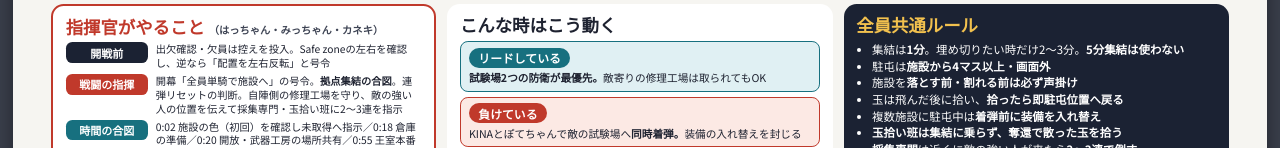
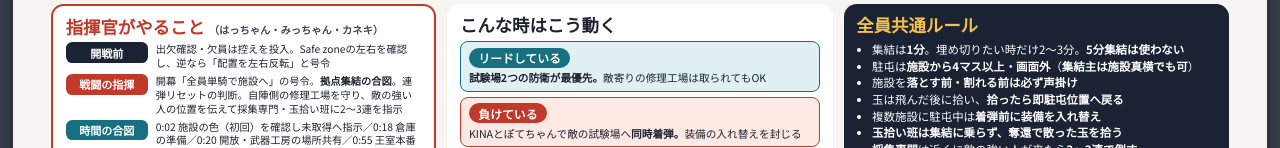
Before and after one commit to wos2026/knt, a plain HTML site: page heiki-gal/index.html in a window 1280 px wide. Shown: the part 1484-1632 px from the top of the page. Drawn offline with Linux system fonts and the light colour scheme.

Commit message:
共通ルール：集結主は施設真横でも可を追記
Co-Authored-By: Claude Opus 5.5 <noreply@anthropic.com>
Claude-Session: https://claude.ai/code/session_017sDr3zboE5BQcMJXTyH8WZ

```diff
--- a/heiki-gal/index.html
+++ b/heiki-gal/index.html
@@ -243,7 +243,7 @@ body{margin:0;background:#3A3F4B;font-family:'Noto Sans JP',sans-serif}
 <h2 style="color: #F2C14E">全員共通ルール</h2>
 <ul style="margin: 0; padding-left: 20px; font-size: 14.5px; line-height: 1.45">
 <li>集結は<strong>1分</strong>。埋め切りたい時だけ2〜3分。<strong>5分集結は使わない</strong></li>
-<li>駐屯は<strong>施設から4マス以上・画面外</strong></li>
+<li>駐屯は<strong>施設から4マス以上・画面外</strong>（<strong>集結主は施設真横でも可</strong>）</li>
 <li>施設を<strong>落とす前・割れる前は必ず声掛け</strong></li>
 <li>玉は飛んだ後に拾い、<strong>拾ったら即駐屯位置へ戻る</strong></li>
 <li>複数施設に駐屯中は<strong>着弾前に装備を入れ替え</strong></li>
```
Also changed, not shown: heiki-t9m1/index.html (+1 -1 lines), heiki-t9m2/index.html (+1 -1 lines), heiki/index.html (+1 -1 lines).
